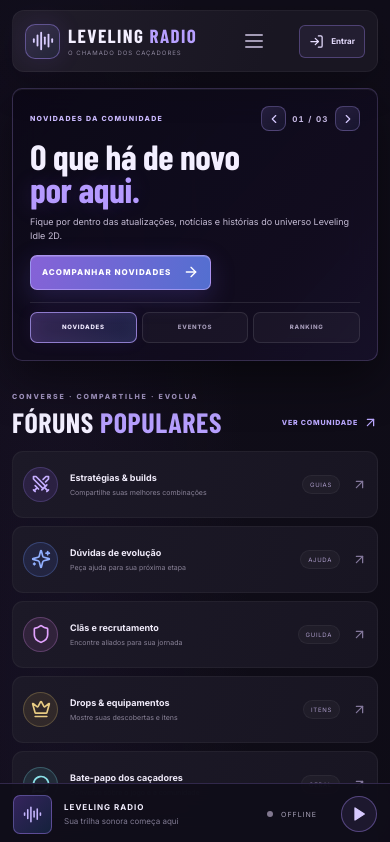
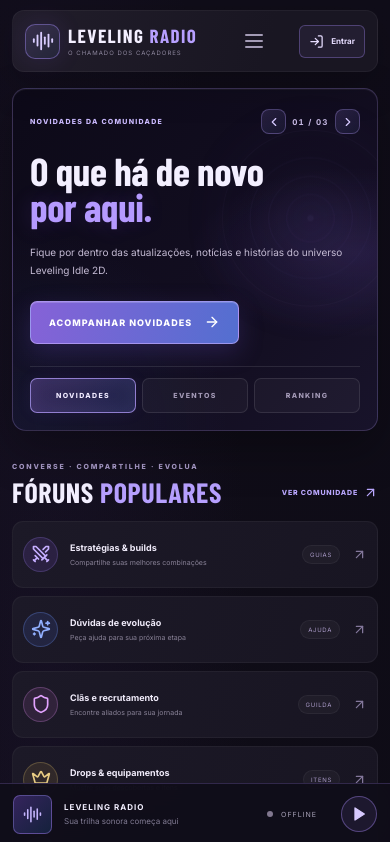
Before and after one commit to gustavoprogs/leveling-radio, a React (Vite) app: page / in a window 390 px wide. Shown: the top 842 px of the page. Built offline with nearby package versions, Linux system fonts and the light colour scheme; no server answers; a web font is replaced by a local one.

Commit message:
style: expand homepage carousel across main column

```diff
--- a/src/styles.css
+++ b/src/styles.css
@@ -270,3 +270,138 @@
     padding:17px!important;
   }
 }
+
+
+/* Expand the homepage carousel to use the full main-column width */
+.featured-panel{
+  display:block!important;
+  width:100%!important;
+  min-width:0!important;
+  min-height:420px!important;
+  height:auto!important;
+  margin:0!important;
+  padding:0!important;
+  overflow:visible!important;
+}
+.featured-panel > .featured-copy{
+  box-sizing:border-box!important;
+  display:flex!important;
+  flex-direction:column!important;
+  justify-content:space-between!important;
+  align-items:stretch!important;
+  position:relative!important;
+  inset:auto!important;
+  width:100%!important;
+  max-width:none!important;
+  min-height:420px!important;
+  margin:0!important;
+  padding:clamp(26px,3.2vw,40px)!important;
+  overflow:hidden!important;
+  border:1px solid rgba(190,166,255,.23)!important;
+  border-radius:14px!important;
+  background:
+    radial-gradient(ellipse at 94% 48%,rgba(111,84,191,.2),transparent 34%),
+    radial-gradient(ellipse at 0% 100%,rgba(54,78,151,.13),transparent 42%),
+    linear-gradient(130deg,rgba(13,10,24,.97),rgba(20,15,34,.96) 68%,rgba(25,20,43,.96))!important;
+  box-shadow:0 18px 46px rgba(0,0,0,.3),inset 0 1px 0 rgba(255,255,255,.055)!important;
+}
+.featured-panel > .featured-copy::after{
+  content:"";
+  position:absolute;
+  z-index:0;
+  pointer-events:none;
+  top:50%;
+  right:7%;
+  width:min(31%,300px);
+  aspect-ratio:1;
+  transform:translateY(-50%);
+  border-radius:50%;
+  opacity:.62;
+  background:
+    radial-gradient(circle,rgba(172,143,255,.13) 0 2%,transparent 3% 18%,rgba(135,111,211,.09) 19% 19.5%,transparent 20% 33%,rgba(135,111,211,.1) 33.5% 34%,transparent 34.5% 48%,rgba(135,111,211,.09) 48.5% 49%,transparent 49.5%),
+    radial-gradient(circle at 50% 50%,rgba(123,91,199,.16),transparent 68%);
+  border:1px solid rgba(177,151,245,.11);
+  box-shadow:0 0 60px rgba(126,91,207,.12),inset 0 0 35px rgba(126,91,207,.08);
+}
+.featured-panel .feature-slide-meta,
+.featured-panel .feature-slide-body,
+.featured-panel .feature-slide-tabs{
+  position:relative!important;
+  z-index:1!important;
+  width:100%!important;
+}
+.featured-panel .feature-slide-meta{
+  margin:0 0 24px!important;
+}
+.featured-panel .feature-slide-body{
+  flex:1!important;
+  display:flex!important;
+  flex-direction:column!important;
+  align-items:flex-start!important;
+  justify-content:center!important;
+  max-width:min(72%,720px)!important;
+  padding:0 0 18px!important;
+}
+.featured-panel .feature-slide-body h1{
+  font-size:clamp(48px,5vw,68px)!important;
+  line-height:.93!important;
+  margin:0 0 17px!important;
+}
+.featured-panel .feature-slide-body p{
+  max-width:620px!important;
+  font-size:12px!important;
+  line-height:1.8!important;
+}
+.featured-panel .feature-slide-body .feature-cta{
+  min-height:43px!important;
+  margin-top:22px!important;
+  padding:0 18px!important;
+  font-size:9px!important;
+}
+.featured-panel .feature-slide-tabs{
+  margin:0!important;
+  padding-top:14px!important;
+  gap:9px!important;
+}
+.featured-panel .feature-slide-tabs button{
+  min-height:39px!important;
+  font-size:8px!important;
+  letter-spacing:1.35px!important;
+}
+@media(max-width:1100px){
+  .featured-panel,.featured-panel > .featured-copy{min-height:400px!important}
+  .featured-panel > .featured-copy{padding:25px!important}
+  .featured-panel .feature-slide-body{max-width:78%!important}
+  .featured-panel .feature-slide-body h1{font-size:clamp(44px,5.1vw,60px)!important}
+}
+@media(max-width:820px){
+  .featured-panel,.featured-panel > .featured-copy{min-height:390px!important}
+  .featured-panel .feature-slide-body{max-width:82%!important}
+}
+@media(max-width:600px){
+  .featured-panel,.featured-panel > .featured-copy{
+    width:100%!important;
+    min-height:0!important;
+    height:auto!important;
+  }
+  .featured-panel > .featured-copy{
+    padding:20px 17px 17px!important;
+  }
+  .featured-panel > .featured-copy::after{
+    width:48%!important;
+    right:-6%!important;
+    top:38%!important;
+    opacity:.35!important;
+  }
+  .featured-panel .feature-slide-meta{margin-bottom:19px!important}
+  .featured-panel .feature-slide-body{
+    max-width:100%!important;
+    padding-bottom:22px!important;
+  }
+  .featured-panel .feature-slide-body h1{
+    font-size:clamp(37px,10vw,46px)!important;
+  }
+  .featured-panel .feature-slide-body p{font-size:10px!important}
+  .featured-panel .feature-slide-tabs{gap:6px!important;padding-top:11px!important}
+  .featured-panel .feature-slide-tabs button{min-height:35px!important;font-size:7px!important}
+}
```
